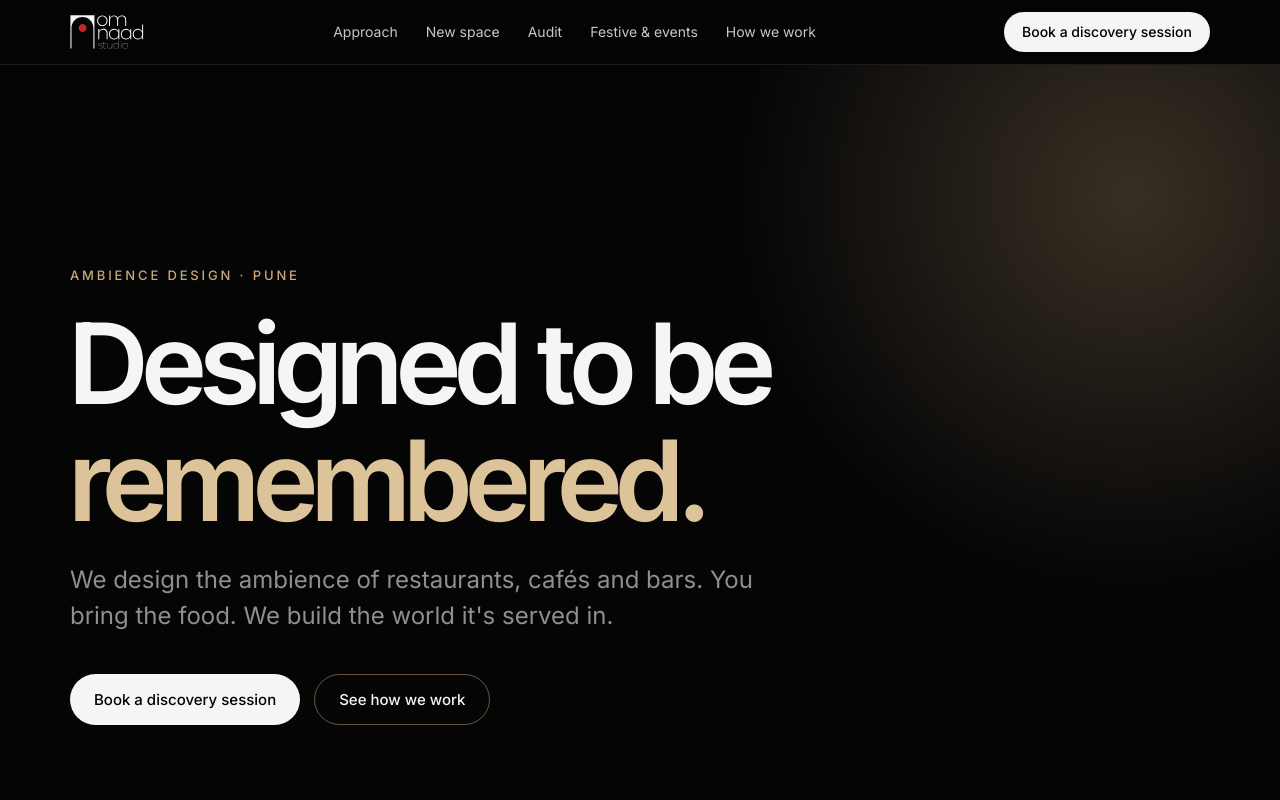
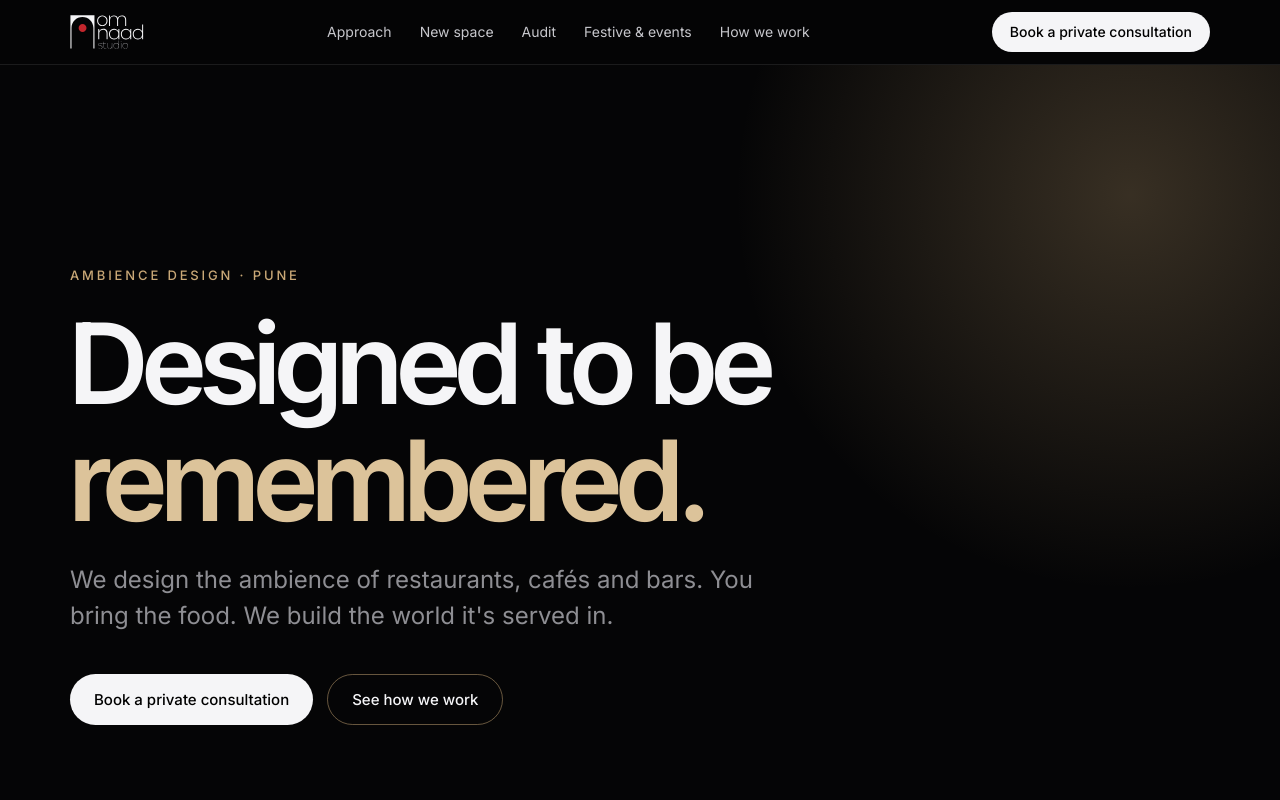
Before and after one commit to chevauxenbois/omnaad-website, a plain HTML site: page public/index.html in a window 1280 px wide. Shown: the top 800 px of the page. Drawn offline with Linux system fonts and the light colour scheme.

Commit message:
Rename discovery session to private consultation
Co-Authored-By: Claude Opus 5.5 <noreply@anthropic.com>
Claude-Session: https://claude.ai/code/session_01J1WfzvkfVyJaZPYv91tWDo

```diff
--- a/public/index.html
+++ b/public/index.html
@@ -23,7 +23,7 @@
     <a href="index.html" class="logo" aria-label="Omnaad Studio home"><img src="logo.svg" alt="Omnaad Studio" width="74" height="34"></a>
     <nav aria-label="Main"><ul><li><a href="approach.html">Approach</a></li><li><a href="new-space-plan.html">New space</a></li><li><a href="reach-audit.html">Audit</a></li><li><a href="festive-and-events.html">Festive & events</a></li><li><a href="how-we-work.html">How we work</a></li></ul></nav>
     <details class="mnav"><summary>Menu</summary><ul><li><a href="approach.html">Approach</a></li><li><a href="new-space-plan.html">New space</a></li><li><a href="reach-audit.html">Audit</a></li><li><a href="festive-and-events.html">Festive & events</a></li><li><a href="how-we-work.html">How we work</a></li></ul></details>
-    <a href="#contact" class="btn primary small"><span class="cta-long">Book a discovery session</span><span class="cta-short">Book</span></a>
+    <a href="#contact" class="btn primary small"><span class="cta-long">Book a private consultation</span><span class="cta-short">Book</span></a>
   </div>
 </header>
 
@@ -35,7 +35,7 @@
     <h1>Designed to be <span class="gold">remembered.</span></h1>
     <p class="lede">We design the ambience of restaurants, cafés and bars. You bring the food. We build the world it's served in.</p>
     <div class="actions">
-      <a href="#contact" class="btn primary">Book a discovery session</a>
+      <a href="#contact" class="btn primary">Book a private consultation</a>
       <a href="how-we-work.html" class="btn ghost">See how we work</a>
     </div>
     <div class="meta"><span>New spaces</span><span>Renovations</span><span>Festive &amp; event setups</span></div>
@@ -107,7 +107,7 @@
     <h2>You bring the food. We'll make it <span class="gold">unforgettable.</span></h2>
     <p class="lede">It starts with one conversation about your idea, your guest and your space.</p>
     <div class="actions">
-      <a href="mailto:[EMAIL]?subject=Discovery%20session" class="btn primary">Book a discovery session</a>
+      <a href="mailto:[EMAIL]?subject=Private%20consultation" class="btn primary">Book a private consultation</a>
       <a href="https://wa.me/[WHATSAPP_NUMBER]" class="btn ghost">Message us on WhatsApp</a>
     </div>
     <div class="channels">
```
Also changed, not shown: public/approach.html (+2 -2 lines), public/festive-and-events.html (+2 -2 lines), public/how-we-work.html (+2 -2 lines), public/new-space-plan.html (+3 -3 lines), public/reach-audit.html (+2 -2 lines).
